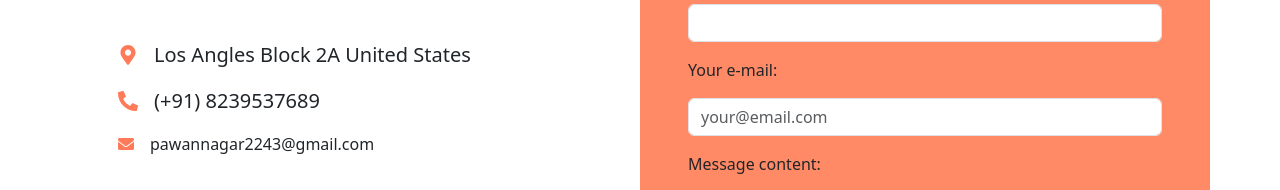
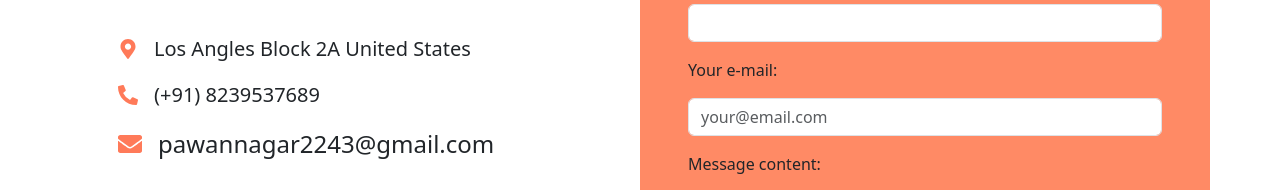
Before and after one commit to pawannagar2243-ctrl/Booking-website, a React (Vite) app in the folder frontend/: page /Contact in a window 1280 px wide. Shown: the part 780-970 px from the top of the page. Built offline with nearby package versions, Linux system fonts and the light colour scheme.

Commit message:
Update Contact.jsx

```diff
--- a/frontend/src/Contact.jsx
+++ b/frontend/src/Contact.jsx
@@ -145,7 +145,7 @@ const handleSubmit = async (e) => {
                 (+91) 8239537689
               </p>
 
-              <p className="d-flex align-items-center gap-3 ">
+              <p className="d-flex align-items-center gap-3 fs-4 w-100">
                 <FaEnvelope color="#ff7a59" />
                 pawannagar2243@gmail.com
               </p>
```
